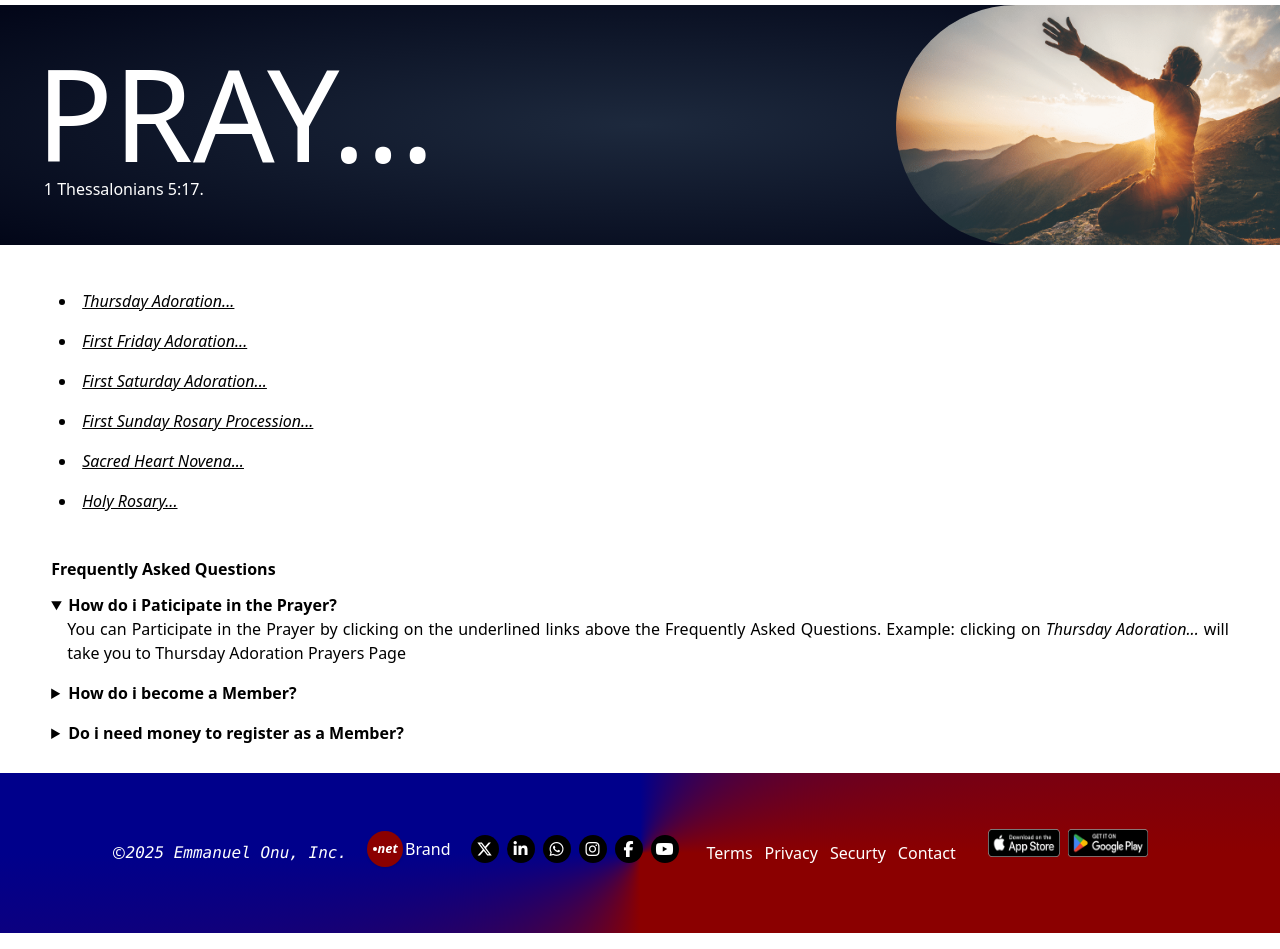
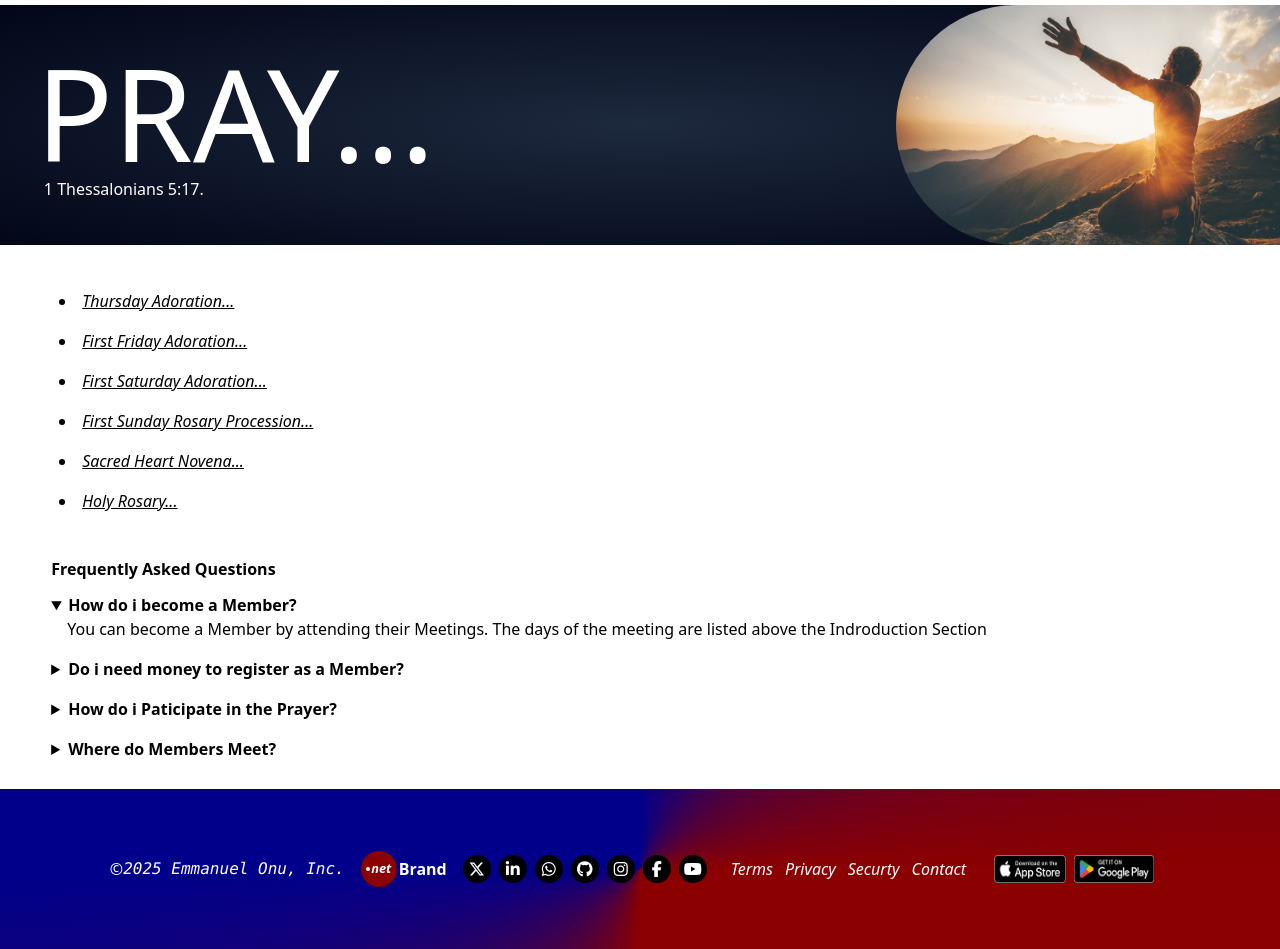
Before and after one commit to sironu/thesacredheart, a website: page index.html in a window 1280 px wide. Shown: the part 883-1832 px from the top of the page. Drawn offline with nearby package versions, Linux system fonts and the light colour scheme.

Commit message:
Validate social handles

```diff
--- a/index.html
+++ b/index.html
@@ -750,19 +750,13 @@
 
     <div class="container landing-page pb-3">
       <h6 class="font-bold pb-3">Frequently Asked Questions</h6>
+
       <details open>
-        <summary>How do i Paticipate in the Prayer?</summary>
-        <p class="pl-[1rem]">You can Participate in the Prayer by clicking on the underlined links above the Frequently Asked
-          Questions.
-          Example: clicking on <em>Thursday Adoration...</em> will take you to Thursday Adoration Prayers Page
-        </p>
-      </details>
-
-      <details>
         <summary>
           How do i become a Member?
         </summary>
-        <p class="pl-[1rem]">You can become a Member by attending their Meetings. The days of the meeting are listed above the
+        <p class="pl-[1rem]">You can become a Member by attending their Meetings. The days of the meeting are listed
+          above the
           Indroduction Section</p>
       </details>
 
@@ -771,6 +765,26 @@
           Do i need money to register as a Member?
         </summary>
         <p class="pl-[1rem]">No. Registration is free</p>
+      </details>
+      <details>
+        <summary>How do i Paticipate in the Prayer?</summary>
+        <p class="pl-[1rem]">You can Participate in the Prayer by clicking on the underlined links above the Frequently
+          Asked
+          Questions.
+          Example: clicking on <em>Thursday Adoration...</em> will take you to Thursday Adoration Prayers Page
+        </p>
+      </details>
+
+
+
+
+      <details>
+        <summary>
+          Where do Members Meet?
+        </summary>
+        <p class="pl-[1rem]">The Meeting takes place at St. Stephen Catholic Church Gauraka, Niger State. Time by 5pm -
+          6pm
+          every Thursday</p>
       </details>
     </div>
 
@@ -942,83 +956,95 @@
 
   <footer>
     <article id="footer">
-      <div class="flex justify-center items-center flex-col lg:flex-row *:mr-5 min-h-[20vh] text-white py-5"
+      <div class="flex justify-center items-center gap-4  flex-col lg:flex-row min-h-[20vh] text-white py-5"
         style="background: conic-gradient(darkblue, darkred, darkred, darkblue, darkblue)">
 
-        <article id="copyright">
-          <div class="flex justify-center items-center py-2">
+        <div class="flex justify-center items-center">
           <span>&copy</span><em class="font-mono">2025 Emmanuel Onu, Inc.</em>
         </div>
-        </article>
 
-        <article id="brand">
-          <div class="flex justify-center items-center pb-2">
+        <div class="flex justify-center items-center">
           <div class="size-9 rounded-full mr-[2px] bg-[darkred] shadow">
             <div class="dot-net flex items-center py-2 px-1 justify-center duration-500cursor-pointer">
               <div class="rounded-full size-1 bg-white mr-[1px]"></div>
               <small class="size-fit text-white"><em><b>net</b></em></small>
             </div>
           </div>
-            <span>Brand</span>
+          <span class="font-bold">Brand</span>
         </div>
-        </article>
 
-        <article id="socials">
-          <ul class="flex justify-center items-center pb-2">
+        <ul class="flex justify-center items-center">
+
           <li
             class="size-7 grid place-items-center duration-500 bg-black text-white hover:bg-white hover:text-black rounded-full cursor-pointer mr-2">
-              <i class="fa-brands fa-x-twitter"></i>
+            <a href="https://x.com/sireconu" target="_blank"><i class="fa-brands fa-x-twitter"></i></a>
           </li>
+
           <li
             class="size-7 grid place-items-center duration-500 bg-black text-white hover:bg-white hover:text-black rounded-full cursor-pointer mr-2">
-              <i class="fa-brands fa-linkedin-in"></i>
+            <a href="https://www.linkedin.com/in/emmanuel-onu-3b2934193" target="_blank"><i class="fa-brands fa-linkedin-in"></i></a>
           </li>
+
           <li
             class="size-7 grid place-items-center duration-500 bg-black text-white hover:bg-white hover:text-black rounded-full cursor-pointer mr-2">
-              <i class="fa-brands fa-whatsapp"></i>
+            <a href="https://wa.me/+2347038460065" target="_blank"><i class="fa-brands fa-whatsapp"></i></a>
           </li>
+
           <li
             class="size-7 grid place-items-center duration-500 bg-black text-white hover:bg-white hover:text-black rounded-full cursor-pointer mr-2">
-              <i class="fa-brands fa-instagram"></i>
+            <a href="https://github.com/sironu" target="_blank"><i class="fa-brands fa-github"></i></a>
           </li>
+
           <li
             class="size-7 grid place-items-center duration-500 bg-black text-white hover:bg-white hover:text-black rounded-full cursor-pointer mr-2">
-              <i class="fa-brands fa-facebook-f"></i>
+           <a href="https://www.instagram.com/sireconu" target="_blank"><i class="fa-brands fa-instagram"></i></a>
           </li>
+
           <li
             class="size-7 grid place-items-center duration-500 bg-black text-white hover:bg-white hover:text-black rounded-full cursor-pointer mr-2">
-              <i class="fa-brands fa-youtube"></i>
+            <a href="https://www.facebook.com/onuec" target="_blank"><i class="fa-brands fa-facebook-f"></i></a>
           </li>
+
+          <li
+            class="size-7 grid place-items-center duration-500 bg-black text-white hover:bg-white hover:text-black rounded-full cursor-pointer mr-2">
+            <a href="https://www.youtube.com/@EmmanuelDotNet" target="_blank"><i class="fa-brands fa-youtube"></i></a>
+          </li>
+
         </ul>
-        </article>
-
-        <article id="terms&privacy">
 
         <ul class="flex justify-center items-center">
           <li>
-              <a class="pr-3 pb-2 hover:text-gray-400" href="#">Terms</a>
+            <a class="pr-3 italic hover:underline" href="#">Terms</a>
           </li>
           <li>
-              <a class="pr-3 pb-2 hover:text-gray-400" href="#">Privacy</a>
+            <a class="pr-3 italic hover:underline" href="#">Privacy</a>
           </li>
           <li>
-              <a class="pr-3 pb-2 hover:text-gray-400" href="#">Securty</a>
+            <a class="pr-3 italic hover:underline" href="#">Securty</a>
           </li>
           <li>
-              <a class="pr-3 pb-2 hover:text-gray-400" href="#">Contact</a>
+            <a class="pr-3 italic hover:underline" href="https://wa.me/+2347038460065" target="_blank">
+              Contact
+            </a>
           </li>
         </ul>
 
+        <div class="flex justify-center items-center">
+          <img onclick="alert('Coming Soon')" class="w-20 h-7 pr-2 cursor-pointer" src="./src/Images/Apple store.webp"
+            alt="apple-store">
+          <img onclick="alert('Coming Soon')" class="w-20 h-7 cursor-pointer" src="./src/Images/google Play store.webp"
+            alt="google-store">
+        </div>
 
-        </article>
+
+
+
+
+
+
 
         <article id="mobile-app">
-          <div class="flex justify-center items-center pb-5">
-            <img onclick="alert('Coming Soon')" class="w-20 h-7 pr-2 cursor-pointer" src="./src/Images/Apple store.webp"
-              alt="apple-store">
-            <img onclick="alert('Coming Soon')" class="w-20 h-7 cursor-pointer"
-              src="./src/Images/google Play store.webp" alt="google-store">
-          </div>
+
         </article>
 
       </div>
```
Also changed, not shown: src/output.css. Lines whose indentation alone changed are shown as unchanged.
